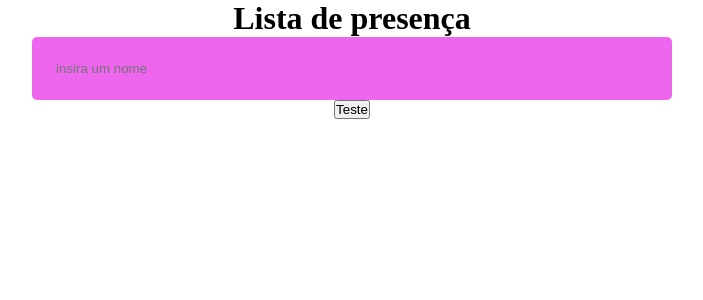
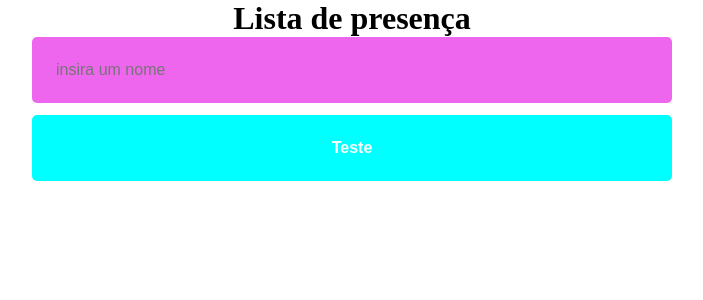
Before and after one commit to ReinaldoARamos/reactapp, a React (Vite) app in the folder reactapp/: page / in a window 1280 px wide. Shown: the top 300 px of the page, without its empty margins (288-991 px from the left). Built offline with nearby package versions, Linux system fonts and the light colour scheme.

Commit message:
adicionando fontezs do google fonts

```diff
--- a/reactapp/index.html
+++ b/reactapp/index.html
@@ -4,7 +4,11 @@
     <meta charset="UTF-8" />
     <link rel="icon" type="image/svg+xml" href="/vite.svg" />
     <meta name="viewport" content="width=device-width, initial-scale=1.0" />
+    <link rel="preconnect" href="https://fonts.googleapis.com">
+    <link rel="preconnect" href="https://fonts.gstatic.com" crossorigin>
+    <link href="https://fonts.googleapis.com/css2?family=Roboto+Mono:wght@100&display=swap" rel="stylesheet">
     <title>Vite + React</title>
+
   </head>
   <body>
     <div id="root"></div>
--- a/reactapp/src/pages/home/style.css
+++ b/reactapp/src/pages/home/style.css
@@ -15,4 +15,23 @@
     background: #E6E;
     border-radius:  5px;
     border: none;
+    font-size: 16px;
 }
+
+.container button{
+    width: 50%;
+    padding :24px;
+    font-weight:  700;
+    border-radius:  5px;
+    color: #FFF;
+    background-color: aqua;
+    border: none;
+    margin: 12px 0 84px;
+    transition: filter 0.2s;
+    cursor: pointer;
+    font-size: 16px;
+}
+
+.container button:hover{
+    filter: brightness(0.9)
+}
```
